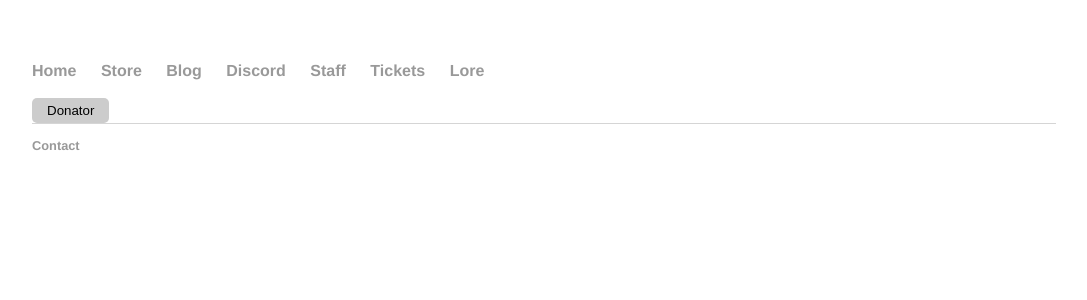
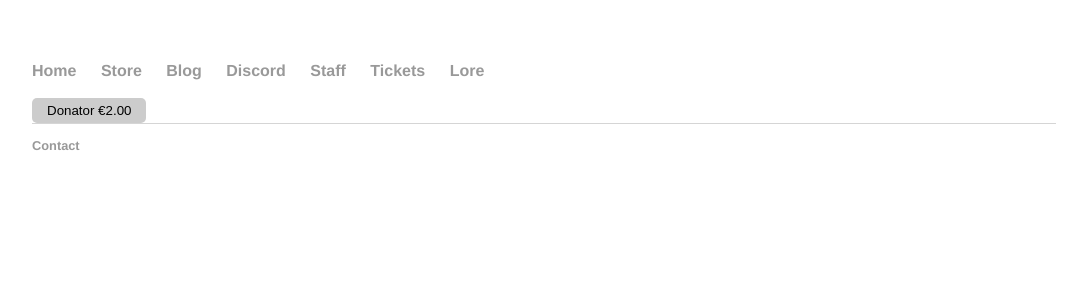
Before and after one commit to JustGamingLTD/justgamingltd.github.io2, a Jekyll site: the page built from store/index.html, in a window 1280 px wide. Shown: the top 300 px of the page, without its empty margins (96-1183 px from the left). Built offline with Jekyll 4.4.1, drawn with Linux system fonts in a browser that asks for light colours.

Commit message:
Update index.html

```diff
--- a/store/index.html
+++ b/store/index.html
@@ -6,7 +6,7 @@ title: PVAI - Store
 		<div class="store">
 
 			<!-- Trigger/Open The Modal -->
-			<button width="200px" height="50px" id="Donator">Donator</button>
+			<button width="200px" height="50px" id="Donator">Donator €2.00</button>
 
 			<!-- The Modal -->
 			<div id="DonatorModal" class="modal">
```
